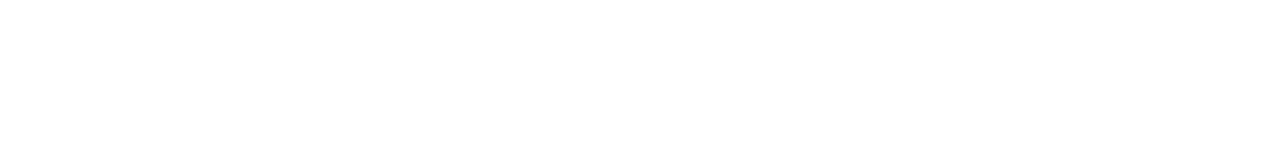
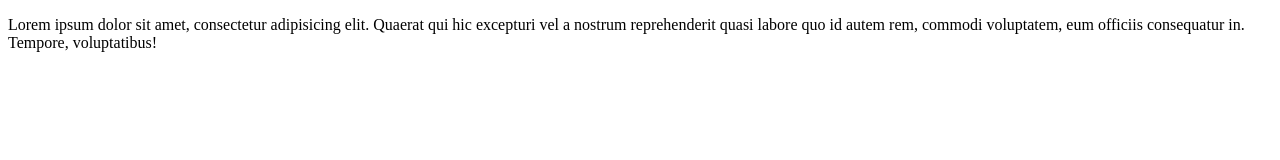
Before and after one commit to alanrandolphjones/playing-with-git, a plain HTML site: page index.html in a window 1280 px wide. Drawn offline with Linux system fonts and the light colour scheme.

Commit message:
Made changes to index.html

```diff
--- a/index.html
+++ b/index.html
@@ -4,9 +4,9 @@
     <meta charset="UTF-8">
     <meta name="viewport" content="width=device-width, initial-scale=1.0">
     <meta http-equiv="X-UA-Compatible" content="ie=edge">
-    <title>Document</title>
+    <title>Git (it!)</title>
 </head>
 <body>
-
+    <p>Lorem ipsum dolor sit amet, consectetur adipisicing elit. Quaerat qui hic excepturi vel a nostrum reprehenderit quasi labore quo id autem rem, commodi voluptatem, eum officiis consequatur in. Tempore, voluptatibus!</p>
 </body>
 </html>
```
